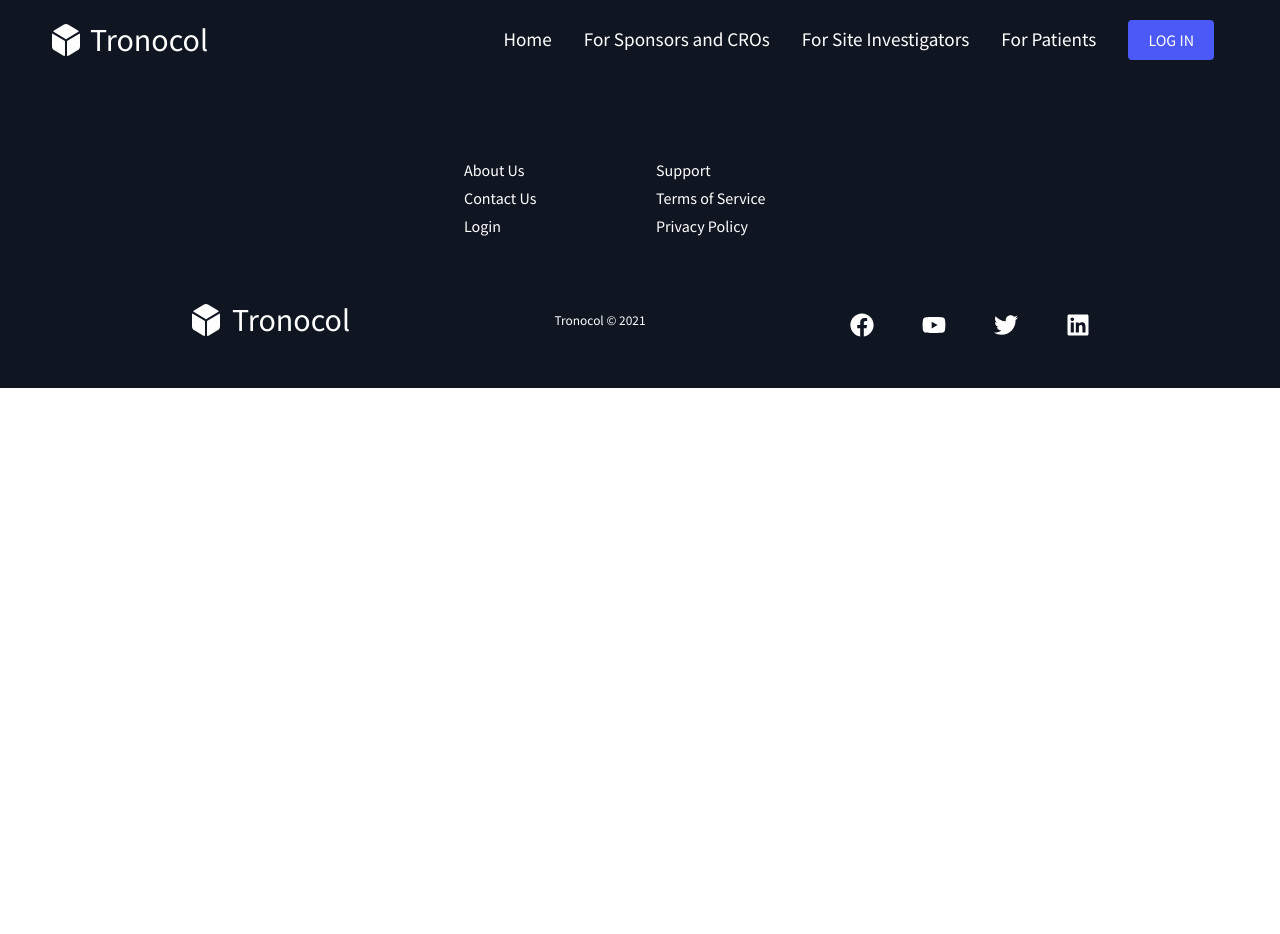
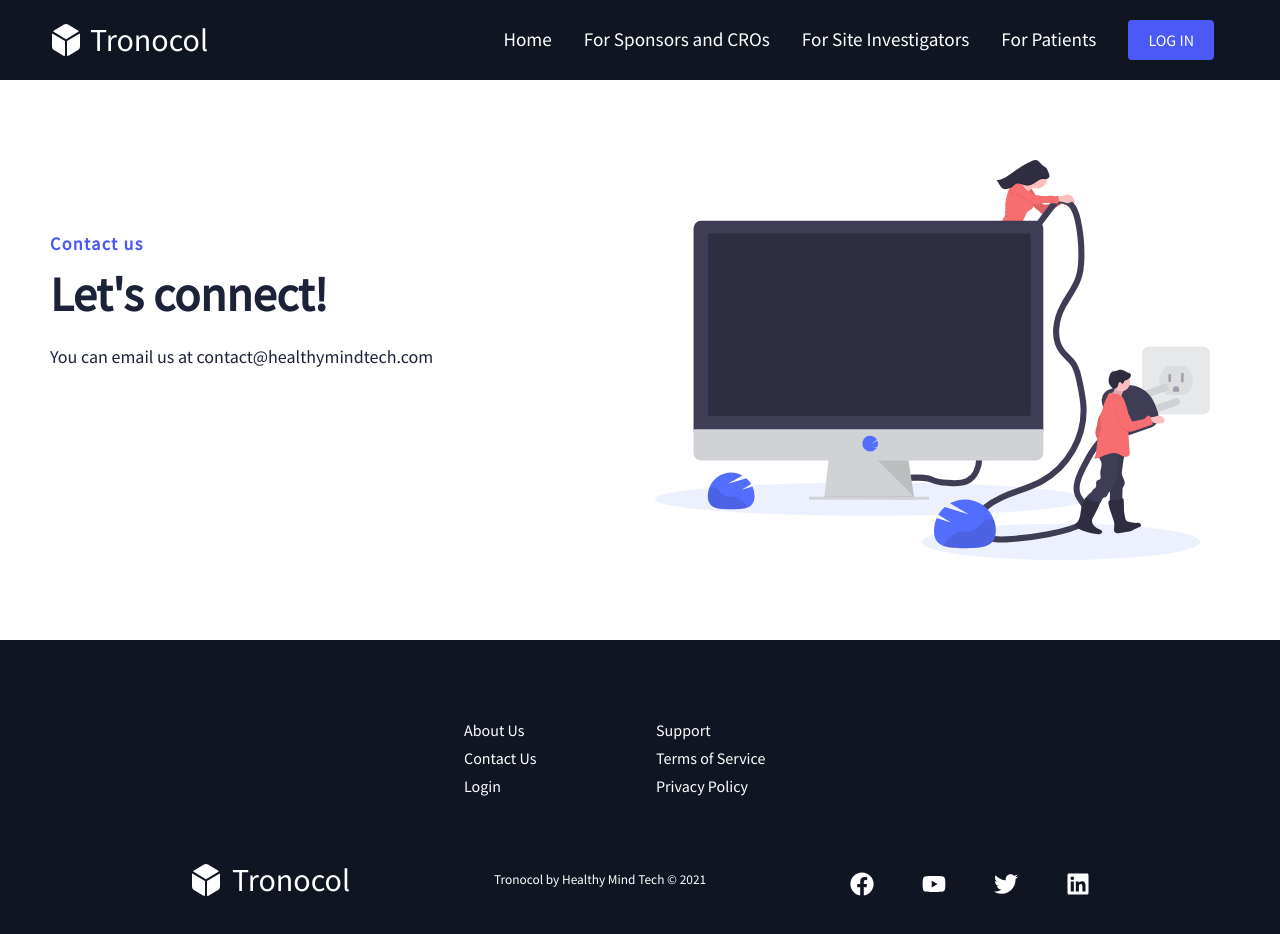
Before and after one commit to HealthyMindTech/nostresstrialcom, a React (Create React App) app: page /contact in a window 1280 px wide. Shown: the top 934 px of the page. Before the commit the page ends 800 px from the top, so only its background shows below. Built offline with nearby package versions, Linux system fonts and the light colour scheme.

Commit message:
Add SoMe links and contact info

```diff
--- a/src/App.js
+++ b/src/App.js
@@ -7,6 +7,8 @@ import Industry from './pages/Industry/Industry';
 import Investigators from './pages/Investigators/Investigators';
 import Patients from './pages/Patients/Patients';
 import Login from './pages/Login/Login';
+import Company from './pages/Company/Company';
+import Contact from './pages/Contact/Contact';
 import ScrollToTop from './components/ScrollToTop';
 
 function App() {
@@ -22,6 +24,8 @@ function App() {
             <Route path='/investigators' component={Investigators} />
             <Route path='/patients' component={Patients} />
             <Route path='/login' component={Login} />
+            <Route path='/company' component={Company} />
+            <Route path='/contact' component={Contact} />
           </Switch>
           <Footer />
       </Router>
--- a/src/components/Footer/Footer.js
+++ b/src/components/Footer/Footer.js
@@ -80,18 +80,18 @@ function Footer() {
             <SocialIcon />
             Tronocol
           </SocialLogo>
-          <WebsiteRights>Tronocol © 2021</WebsiteRights>
+          <WebsiteRights>Tronocol by Healthy Mind Tech © 2021</WebsiteRights>
           <SocialIcons>
-            <SocialIconLink href='/' target='_blank' aria-label='Facebook'>
+            <SocialIconLink href='https://www.facebook.com/healthymindtech' target='_blank' aria-label='Facebook'>
               <FaFacebook />
             </SocialIconLink>
-            <SocialIconLink href='/' target='_blank' aria-label='YouTube' >
+            <SocialIconLink href='https://www.youtube.com/channel/UC6sEk6JHHwxy-he1SH8v3lA' target='_blank' aria-label='YouTube' >
               <FaYoutube />
             </SocialIconLink>
-            <SocialIconLink href='/' target='_blank' aria-label='Twitter'>
+            <SocialIconLink href='https://twitter.com/HealthyMindTech' target='_blank' aria-label='Twitter'>
               <FaTwitter />
-            </SocialIconLink>
-            <SocialIconLink href='https://www.linkedin.com/company/tronocol' target='_blank' aria-label='LinkedIn'>
+        </SocialIconLink>
+            <SocialIconLink href='https://www.linkedin.com/company/healthymindtech' target='_blank' aria-label='LinkedIn'>
               <FaLinkedin />
             </SocialIconLink>
           </SocialIcons>
--- /dev/null
+++ b/src/pages/Company/Company.js
@@ -0,0 +1,13 @@
+import React from 'react';
+import { InfoSection } from '../../components';
+import { companyObjOne} from './Data';
+
+const Company = () => {
+    return (
+        <React.Fragment>
+            <InfoSection {...companyObjOne} />
+        </React.Fragment>
+    )
+}
+
+export default Company;
--- /dev/null
+++ b/src/pages/Company/Data.js
@@ -0,0 +1,14 @@
+  export const companyObjOne = {
+    lightBg: true,
+    lightText: false,
+    lightTextDesc: false,
+    topLine: 'About us',
+    headline: 'Tronocol is a product of Healthy Mind Tech',
+    description:
+      'Healthy Mind Tech is dedicated to improving people’s lives through technology.  \n\n \
+      Our team is based in Denmark, and has 20+ years experience in the pharma & biotech industry and extensive experience in the areas of software development, clinical trials, electronic data capture, project management, leadership, and digital health technology.  \n\n \
+      Our founders have work experience from within the regulated environment of the pharmaceutical industry, and deep technical expertise, which is quite a unique combination for a group of founders.',
+    imgStart: '',
+    img: require('../../images/dev_collab.svg'),
+    alt: ''
+  };
--- /dev/null
+++ b/src/pages/Contact/Contact.js
@@ -0,0 +1,13 @@
+import React from 'react';
+import { InfoSection } from '../../components';
+import { contactObjOne } from './Data';
+
+function Contact() {
+  return (
+    <React.Fragment>
+      <InfoSection {...contactObjOne} />
+    </React.Fragment>
+  );
+}
+
+export default Contact;
--- /dev/null
+++ b/src/pages/Contact/Data.js
@@ -0,0 +1,12 @@
+export const contactObjOne = {
+    lightBg: true,
+    lightText: false,
+    lightTextDesc: false,
+    topLine: 'Contact us',
+    headline: "Let's connect!",
+    description:
+      'You can email us at contact@healthymindtech.com',
+    imgStart: '',
+    img: require('../../images/monitor.svg'),
+    alt: ''
+  };
```
Also changed, not shown: src/images/dev_collab.svg (renamed from src/images/notusedatm/dev_collab.svg), src/images/monitor.svg (renamed from src/images/notusedatm/monitor.svg).
